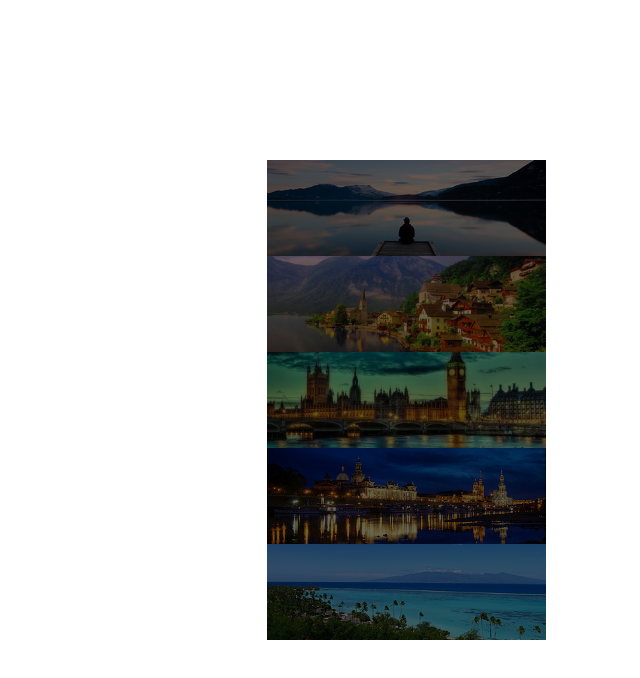
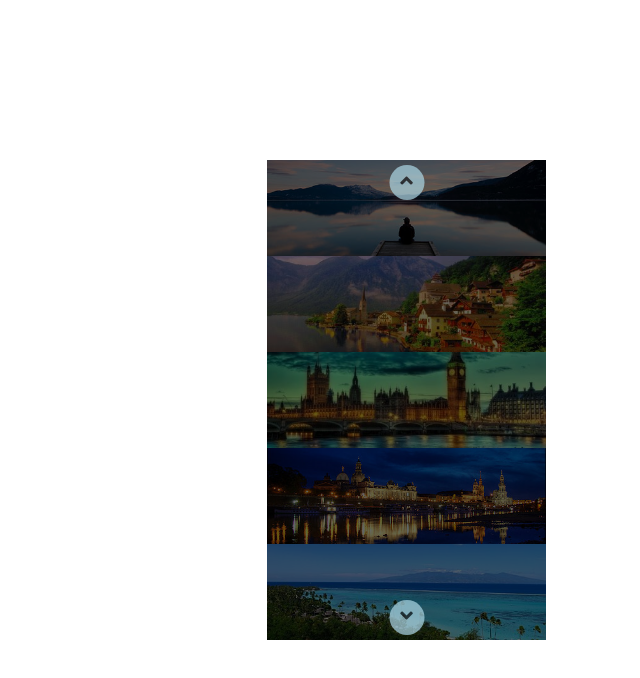
Before and after one commit to tiiaaaa/js-array-carousel, a plain HTML site: page index.html in a window 1280 px wide. Shown: the whole page, without its empty margins (640-1280 px from the left). Drawn offline with nearby package versions, Linux system fonts and the light colour scheme.

Commit message:
cancellato thumbnail commentato nel HTML e aggiustati i bottoni up e down con z-index e con cursor pointer

```diff
--- a/css/customstyle.css
+++ b/css/customstyle.css
@@ -62,6 +62,8 @@ div.my-btn-down{
     position: absolute;
     left: 50%;
     transform: translateX(-50%);
+    z-index: 2;
+    cursor: pointer;
 }
 
 div.my-btn-up{
--- a/js/script.js
+++ b/js/script.js
@@ -46,7 +46,7 @@ const sliderElement = document.querySelector("div.my-slider");
 sliderElement.innerHTML = sliderContent;
 
 const thumbnailsElement = document.querySelector("div.my-thumbnails");
-thumbnailsElement.innerHTML = thumbnailsContent;
+thumbnailsElement.innerHTML += thumbnailsContent;
 
 
 
```
Also changed, not shown: index.html (+0 -3 lines).
